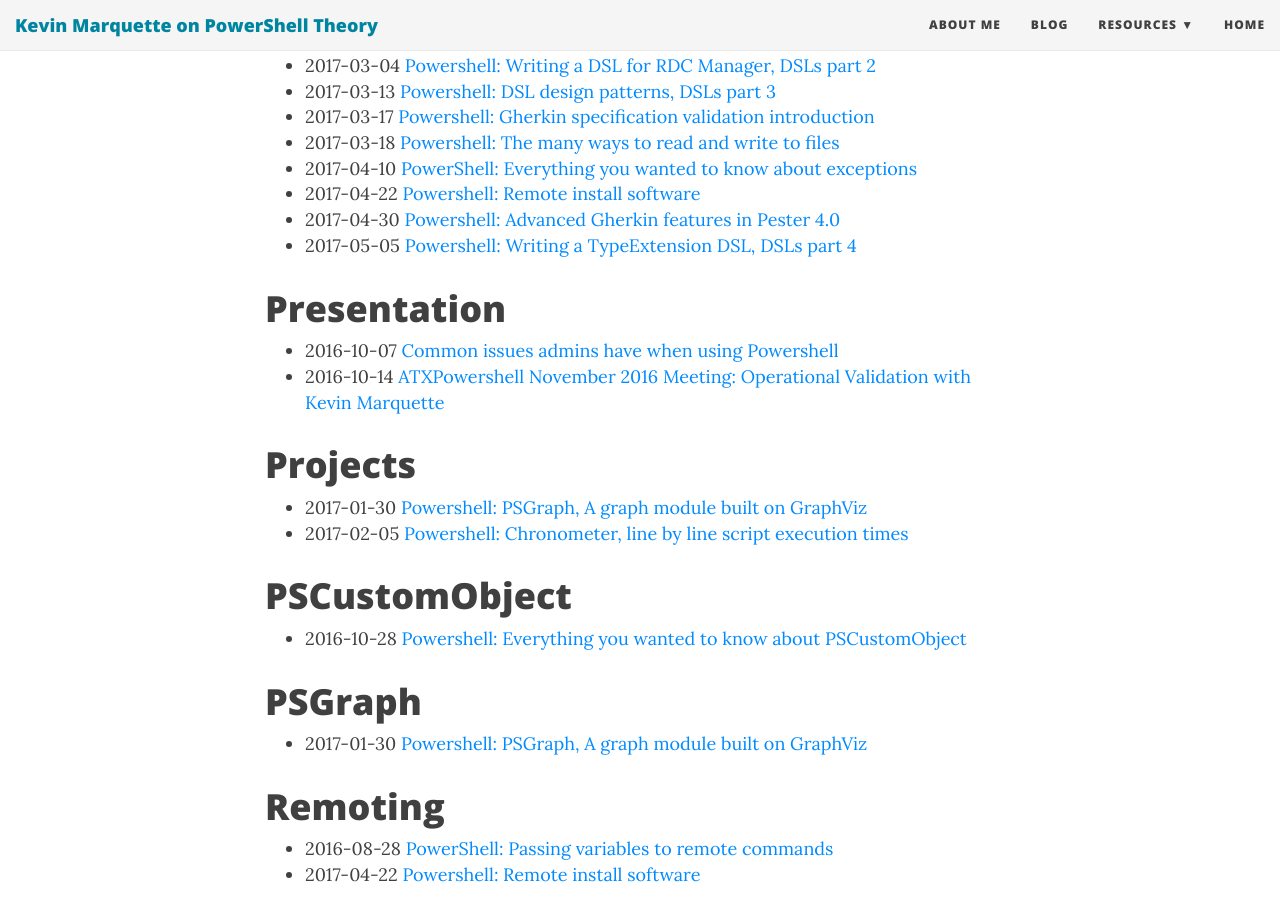
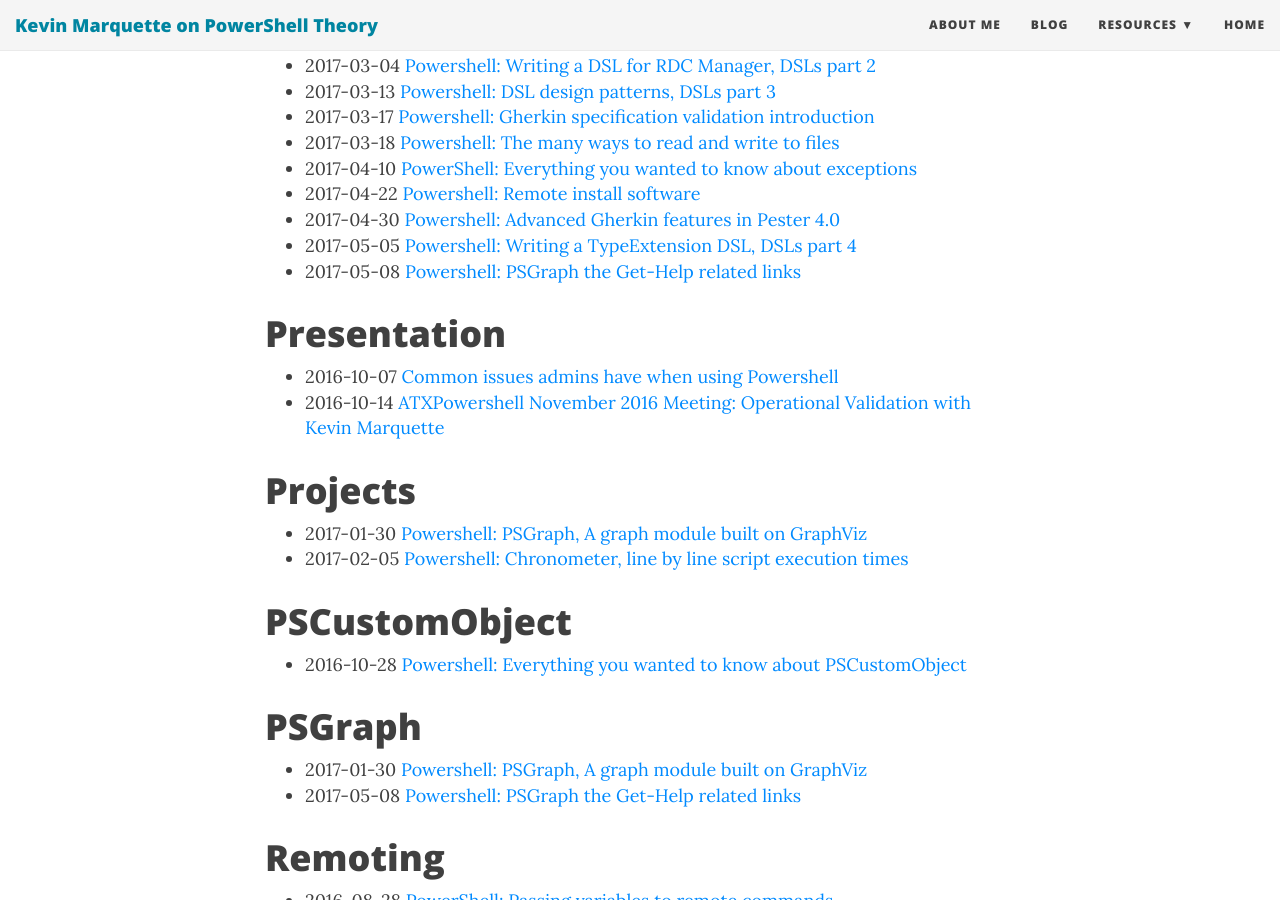
Before and after one commit to KevinMarquette/kevinmarquette.github.io, a Jekyll site: the page built from tags.md, in a window 1280 px wide and 900 px high, scrolled down 4336 px. Built offline with Jekyll 4.4.1, drawn with Linux system fonts in a browser that asks for light colours; nearby versions of some CDN libraries.

Commit message:
update tags

```diff
--- a/tags.md
+++ b/tags.md
@@ -154,6 +154,7 @@ This is a collection of all the tags I use in my blog and links back to the page
 * 2017-04-22 [Powershell: Remote install software](/2017-04-22-Powershell-installing-remote-software/?utm_source=blog&utm_medium=blog&utm_content=tags)
 * 2017-04-30 [Powershell: Advanced Gherkin features in Pester 4.0](/2017-04-30-Powershell-Gherkin-advanced-features/?utm_source=blog&utm_medium=blog&utm_content=tags)
 * 2017-05-05 [Powershell: Writing a TypeExtension DSL, DSLs part 4](/2017-05-05-PowerShell-TypeExtension-DSL-part-4/?utm_source=blog&utm_medium=blog&utm_content=tags)
+* 2017-05-08 [Powershell: PSGraph the Get-Help related links](/2017-05-08-Powershell-PSGraph-get-help-related-links/?utm_source=blog&utm_medium=blog&utm_content=tags)
 
 <a name='Presentation'></a>
 # Presentation
@@ -176,6 +177,7 @@ This is a collection of all the tags I use in my blog and links back to the page
 # PSGraph
 
 * 2017-01-30 [Powershell: PSGraph, A graph module built on GraphViz](/2017-01-30-Powershell-PSGraph/?utm_source=blog&utm_medium=blog&utm_content=tags)
+* 2017-05-08 [Powershell: PSGraph the Get-Help related links](/2017-05-08-Powershell-PSGraph-get-help-related-links/?utm_source=blog&utm_medium=blog&utm_content=tags)
 
 <a name='Remoting'></a>
 # Remoting
```
Also changed, not shown: _posts/2017-05-08-Powershell-PSGraph-get-help-related-links.md (+1 -1 lines).
